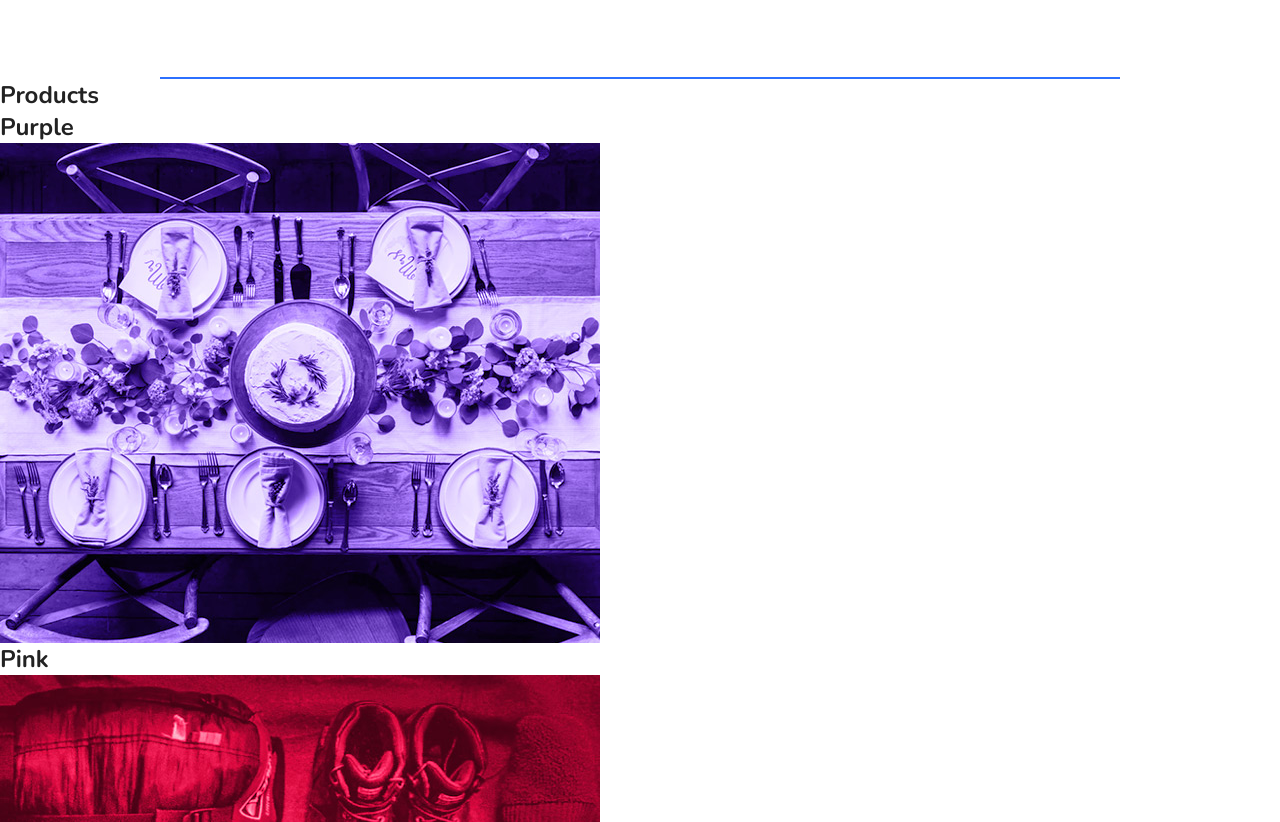
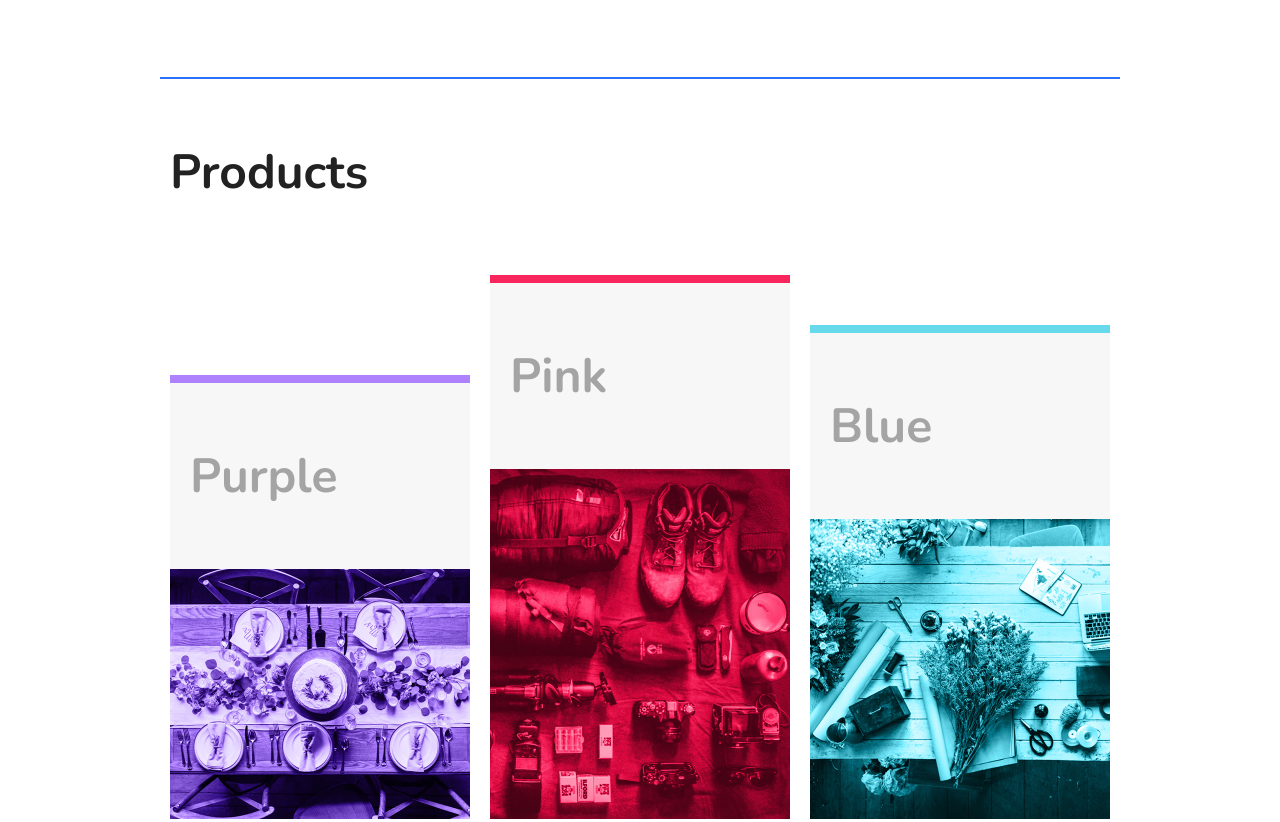
Before and after one commit to dyhalmeida/FlexBlog, a plain HTML site: page index.html in a window 1280 px wide. Shown: the part 980-1802 px from the top of the page. Drawn offline with nearby package versions, Linux system fonts and the light colour scheme.

Commit message:
products container

```diff
--- a/css/style.css
+++ b/css/style.css
@@ -100,3 +100,41 @@
   flex: 1 1 160px;
   margin: 0 10px;
 }
+
+.products-container {
+  max-width: 960px;
+  margin: 60px auto;
+}
+
+.products-container h1 {
+  font-size: 3em;
+  margin: 0 10px 60px 10px;
+}
+
+.products-content {
+  display: flex;
+  flex-wrap: wrap;
+  align-items: flex-end;
+}
+
+.product-item {
+  flex: 1 1 175px;
+  margin: 10px;
+}
+
+.product-item h2 {
+  font-size: 3em;
+  color: #a4a4a4;
+  background-color: #f7f7f7;
+  padding: 60px 20px;
+}
+
+.purple {
+  border-top: 8px solid #ae81ff;
+}
+.pink {
+  border-top: 8px solid #f9265e;
+}
+.blue {
+  border-top: 8px solid #66d9eb;
+}
```
